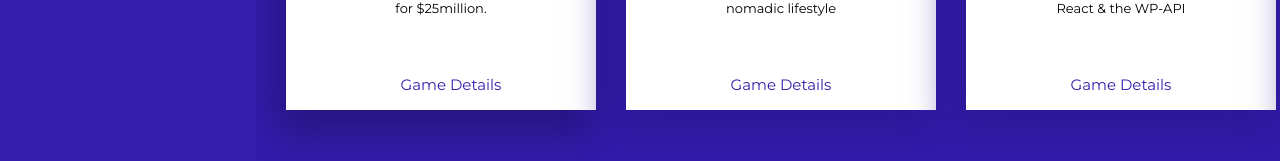
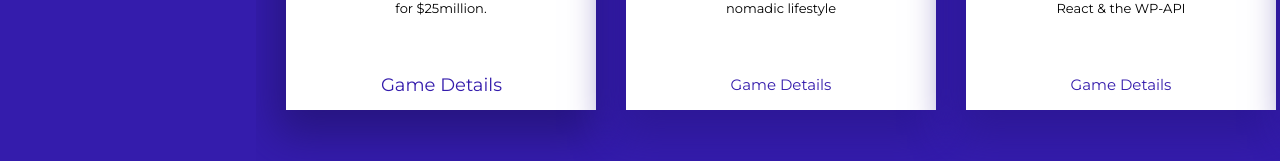
Before and after one commit to singhp1992/newzoo, a React (Create React App) app: page / in a window 1280 px wide. In both pictures the pointer is over the button 441 px from the left and 584 px from the top of the page. Shown: the part 500-661 px from the top of the page. Built offline with nearby package versions, Linux system fonts and the light colour scheme.

Commit message:
adding transition time to hover

```diff
--- a/src/styling/cards.css
+++ b/src/styling/cards.css
@@ -18,7 +18,7 @@ html {
 }
 
 .card:hover .button-primary {
-    transform: translate(10px, 0);
+    transform: scale(1.2);
 }
 
 .card-header {
@@ -63,10 +63,6 @@ html {
     transition: .25s;
 }
 
-.button-primary i {
-    padding-right: 4px;
-}
-
 .designer-link {
     color: #fff;
     text-align: center;
@@ -75,7 +71,6 @@ html {
     display: block;
 }
 
-/* Designer credit: https://dribbble.com/shots/1978243-Latest-News */
 body,
 html {
     overflow-x: hidden;
```
